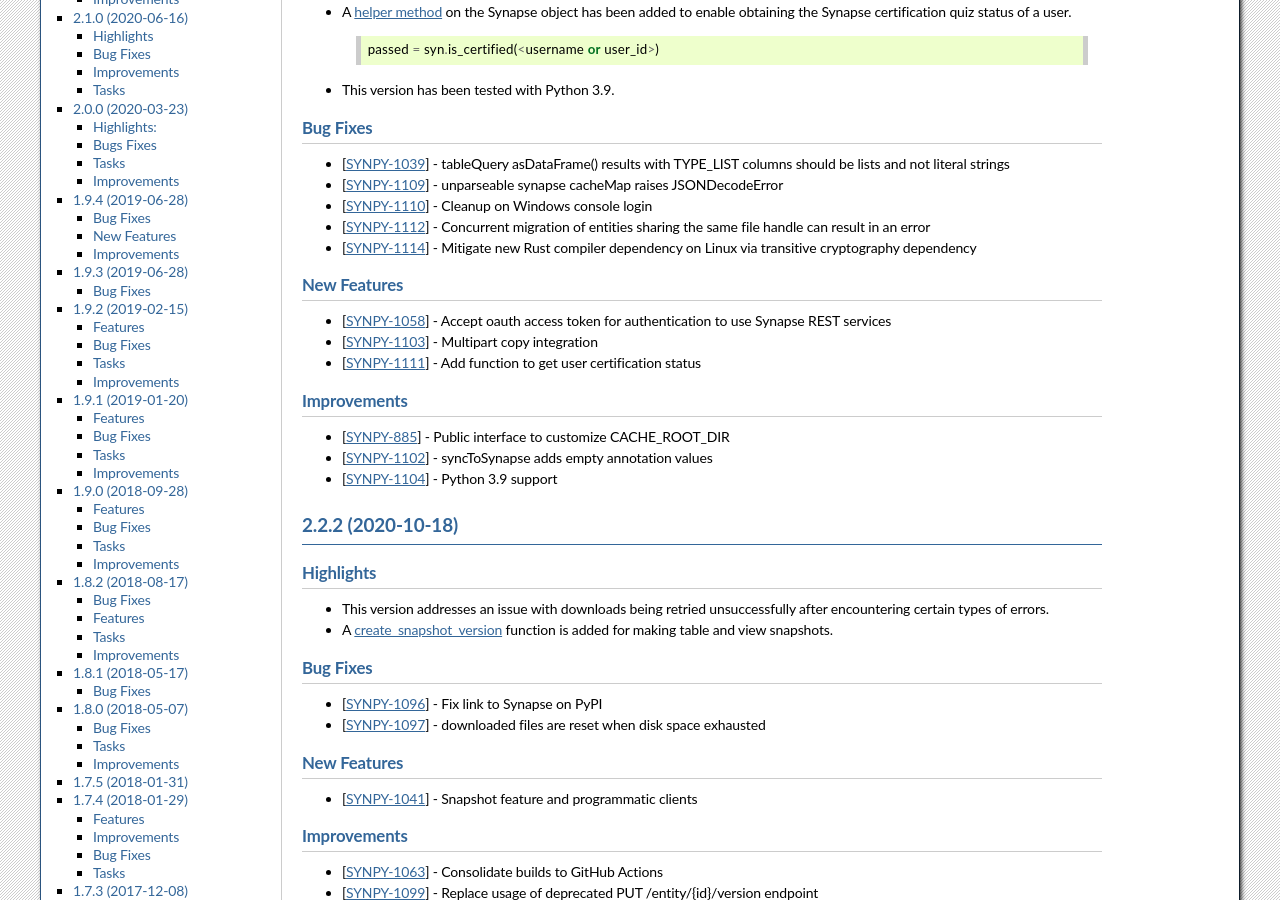
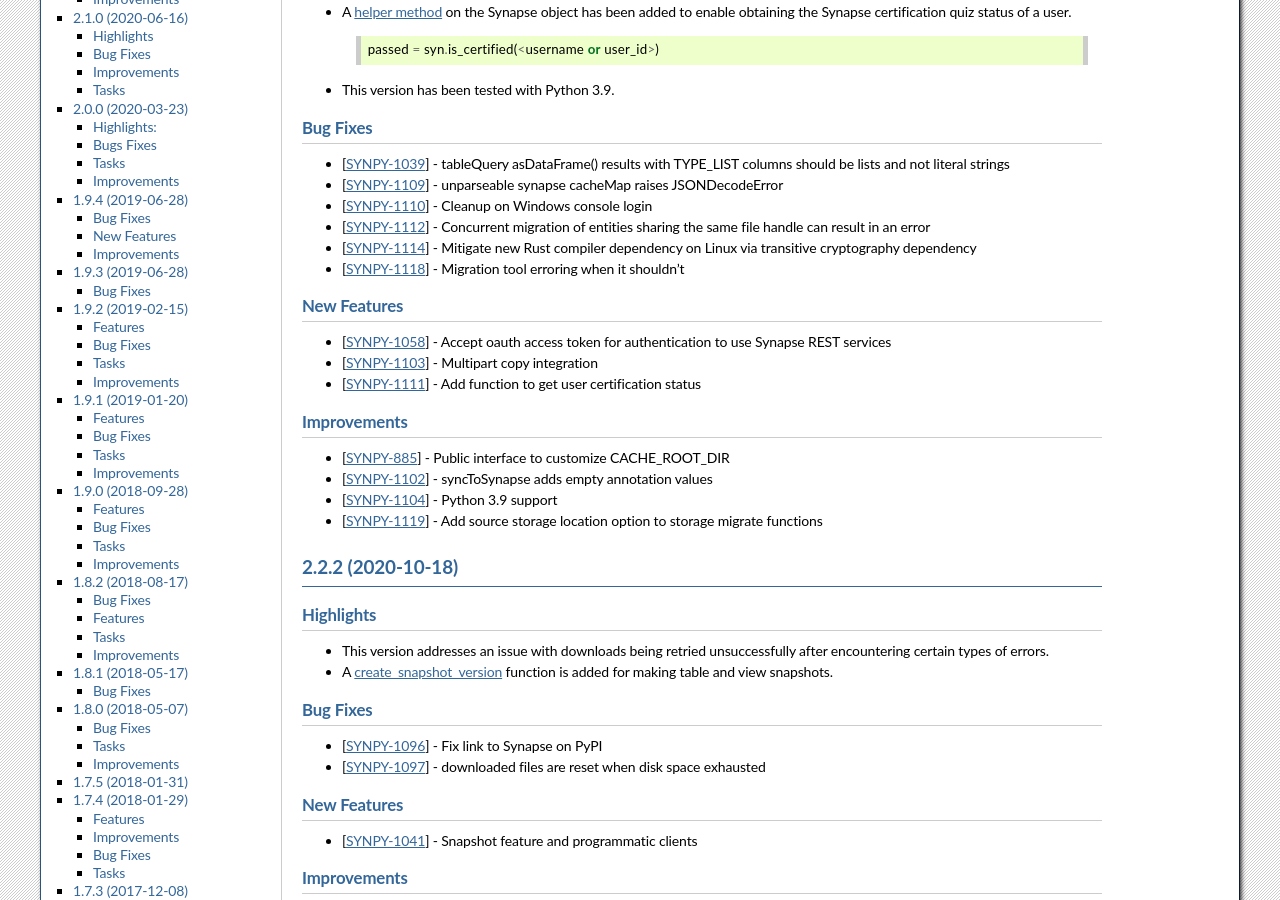
Before and after one commit to Sage-Bionetworks/synapsePythonClient, a Sphinx documentation site: the page built from docs/news.rst, in a window 1280 px wide and 900 px high, scrolled down 571 px. Built offline with Sphinx 7.4.7, drawn with Linux system fonts in a browser that asks for light colours; the version number could not be read and is left out.

Commit message:
add latest issues

```diff
--- a/docs/news.rst
+++ b/docs/news.rst
@@ -55,7 +55,8 @@
    Concurrent migration of entities sharing the same file handle can result in an error
 -  [`SYNPY-1114 <https://sagebionetworks.jira.com/browse/SYNPY-1114>`__] -
    Mitigate new Rust compiler dependency on Linux via transitive cryptography dependency
-
+-  [`SYNPY-1118 <https://sagebionetworks.jira.com/browse/SYNPY-1118>`__] -
+   Migration tool erroring when it shouldn't
 New Features
 ------------
 
@@ -75,7 +76,8 @@
    syncToSynapse adds empty annotation values
 -  [`SYNPY-1104 <https://sagebionetworks.jira.com/browse/SYNPY-1104>`__] -
    Python 3.9 support
-
+-  [`SYNPY-1119 <https://sagebionetworks.jira.com/browse/SYNPY-1119>`__] -
+   Add source storage location option to storage migrate functions
 
 2.2.2 (2020-10-18)
 ==================
```
